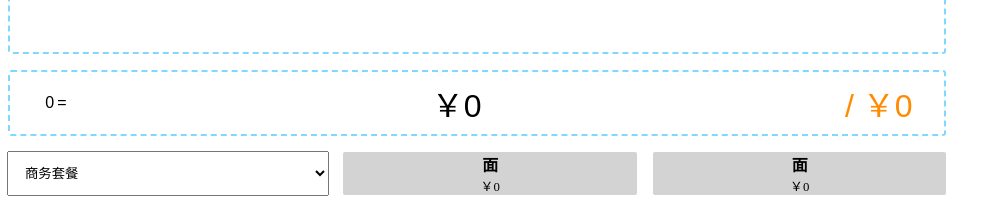
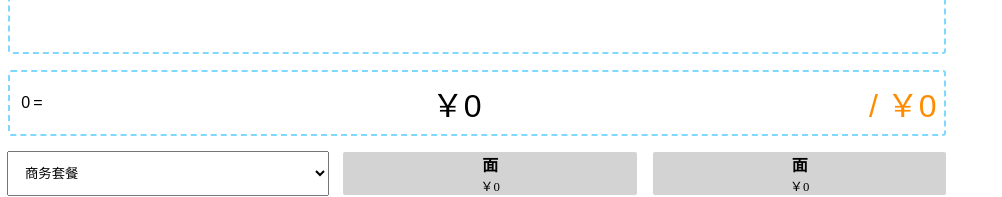
Before and after one commit to hypercross/noodle-bg-app, a React (Create React App) app: page / in a window 1280 px wide. Shown: the part 597-794 px from the top of the page, without its empty margins (0-1002 px from the left). Built offline with nearby package versions, Linux system fonts and the light colour scheme.

Commit message:
more styles

```diff
--- a/src/style.css
+++ b/src/style.css
@@ -71,7 +71,7 @@ p {
   margin: 0.5em 0.5em;
   border-radius: 0.2em;
   border: 2px dashed rgba(0, 180, 255, 0.5);
-  padding: 0.5em 2em;
+  padding: 0.5em;
 
   display: flex;
   justify-content: space-between;
@@ -83,7 +83,6 @@ p {
 .scores .total-score {
   flex: 1;
   font-size: 2em;
-  white-space: nowrap;
 }
 
 .player-score {
@@ -91,6 +90,7 @@ p {
   font-size: 2em;
   margin-left: 0.5em;
   color: darkorange;
+  white-space: nowrap;
 }
 
 .scores .item-score {
```
